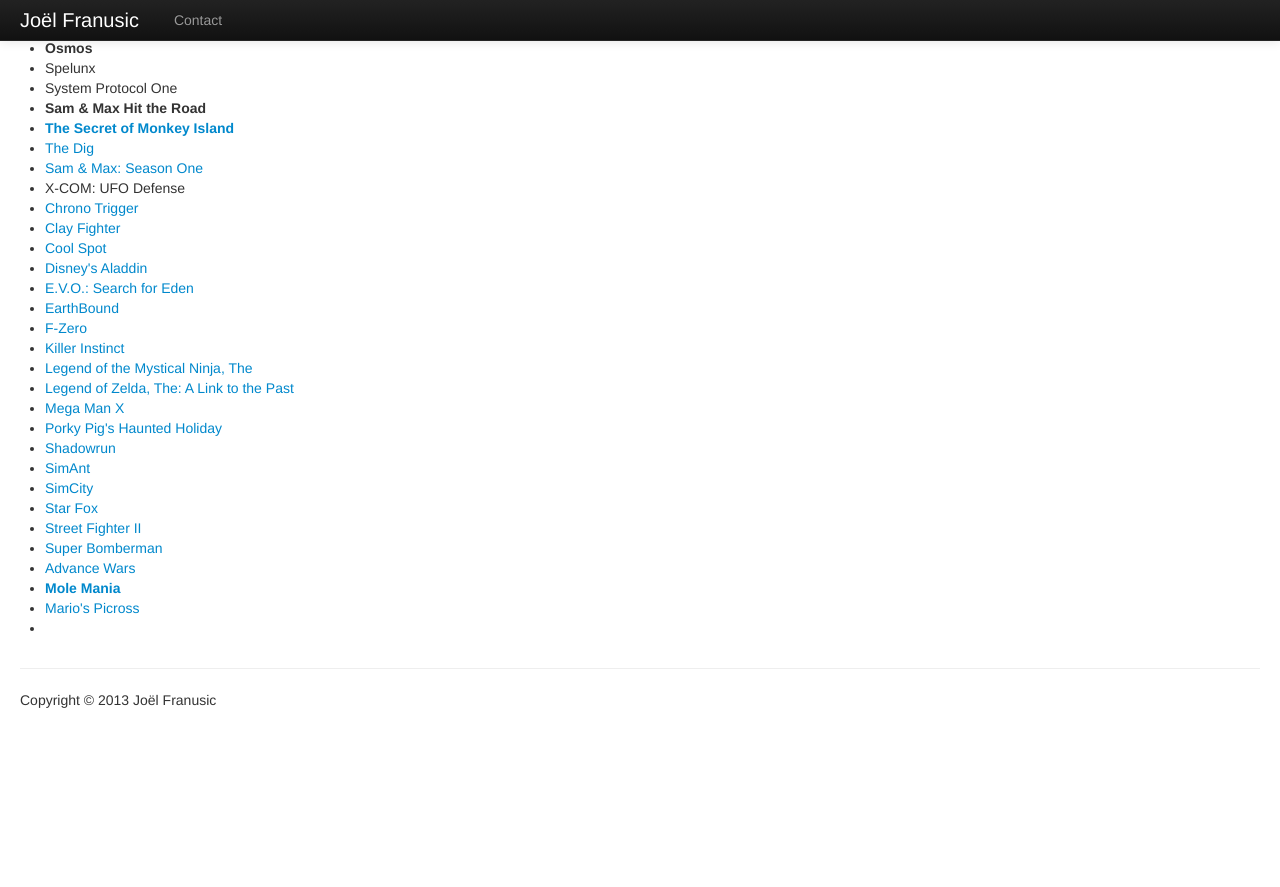
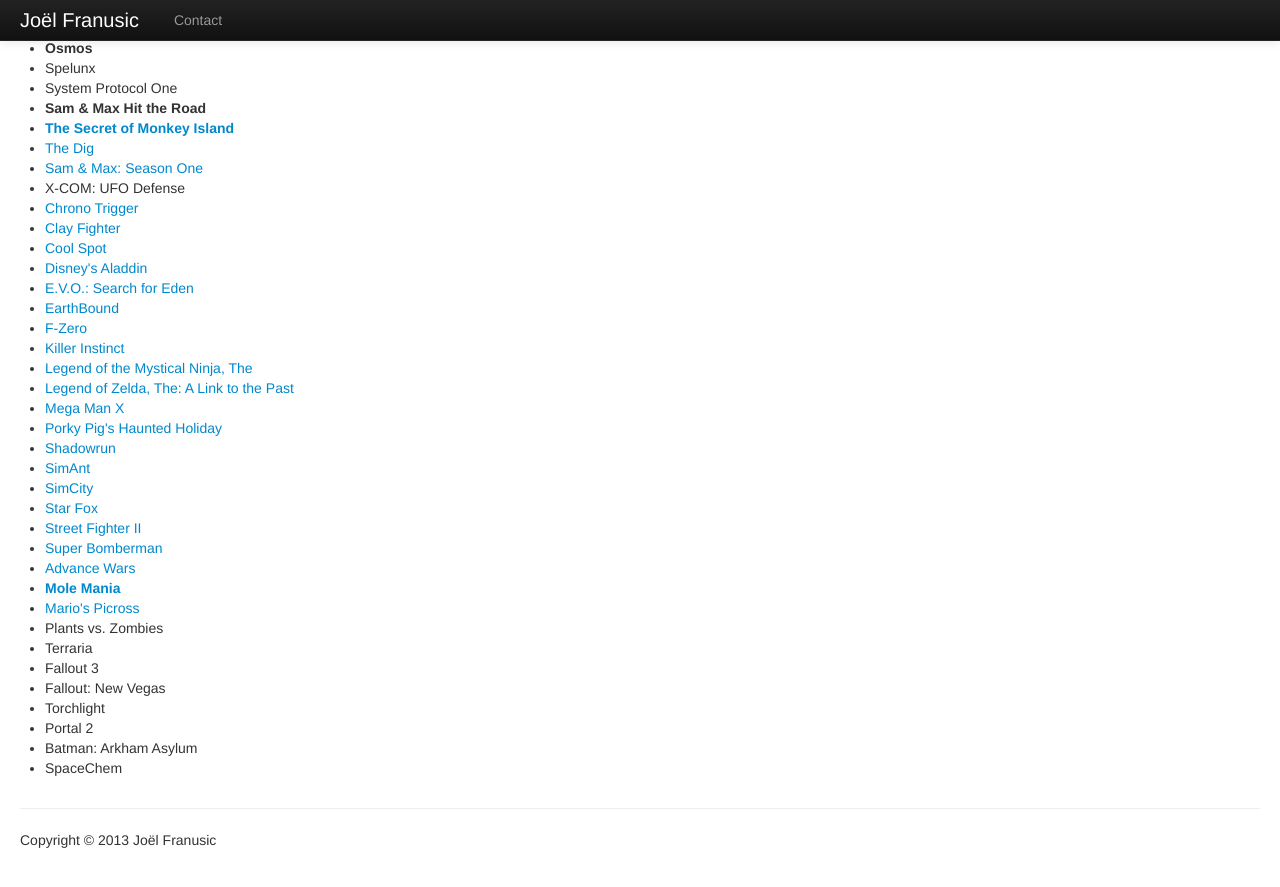
Before and after one commit to jpf/jpf.github.io, a Jekyll site: the page built from _posts/2013-05-20-Video_Games.html, in a window 1280 px wide and 900 px high, scrolled down 1292 px. Shown: the top 887 px of the window. Built offline with Jekyll 4.4.1, drawn with Linux system fonts in a browser that asks for light colours; nearby versions of some CDN libraries; before the commit the page ends 2052 px from its top, so only the background shows below that.

Commit message:
adding layout to command line hacks, add more games

```diff
--- a/_posts/2013-05-20-Command_line_hacks.html
+++ b/_posts/2013-05-20-Command_line_hacks.html
@@ -1,6 +1,7 @@
 ---
 title: Command line hacks
 permalink: Command_line_hacks
+layout: default
 ---
 <h2>Transfer multiple files between hosts using cut and paste</h2>
 <p><span style="font-family: 'Courier New';">source$ tar -czf - <em>filenames</em> | uuencode `hostname`.`date +%s`.tar.gz</span></p>
--- a/_posts/2013-05-20-Video_Games.html
+++ b/_posts/2013-05-20-Video_Games.html
@@ -93,5 +93,12 @@
 <li><a href="http://en.wikipedia.org/wiki/Advance_Wars">Advance Wars</a></li>
 <li><strong><a href="http://en.wikipedia.org/wiki/Mole_Mania">Mole Mania</a></strong></li>
 <li><a href="http://en.wikipedia.org/wiki/Mario%27s_Picross">Mario's Picross</a></li>
-<li></li>
+<li>Plants vs. Zombies</li>
+<li>Terraria</li>
+<li>Fallout 3</li>
+<li>Fallout: New Vegas</li>
+<li>Torchlight</li>
+<li>Portal 2</li>
+<li>Batman: Arkham Asylum</li>
+<li>SpaceChem</li>
 </ul>
```
